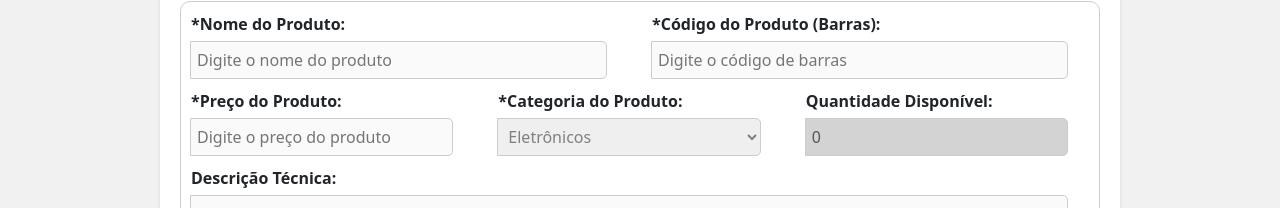
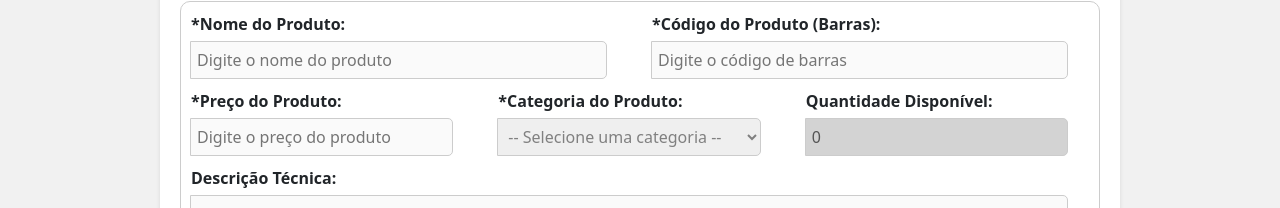
Before and after one commit to PeAguiar21/LogisTeam, a plain HTML site: page docs/cadastro_produto.html in a window 1280 px wide. Shown: the part 232-440 px from the top of the page. Drawn offline with nearby package versions, Linux system fonts and the light colour scheme.

Commit message:
alterando campo categoria

```diff
--- a/docs/cadastro_produto.html
+++ b/docs/cadastro_produto.html
@@ -78,6 +78,7 @@
                         <div class="input-group">
                             <label for="categoria">*Categoria do Produto:</label>
                             <select id="categoria" name="categoria" required>
+                                <option value="">-- Selecione uma categoria --</option>
                                 <option value="eletronicos">Eletrônicos</option>
                                 <option value="roupas">Roupas</option>
                                 <option value="alimentos">Alimentos</option>
```
